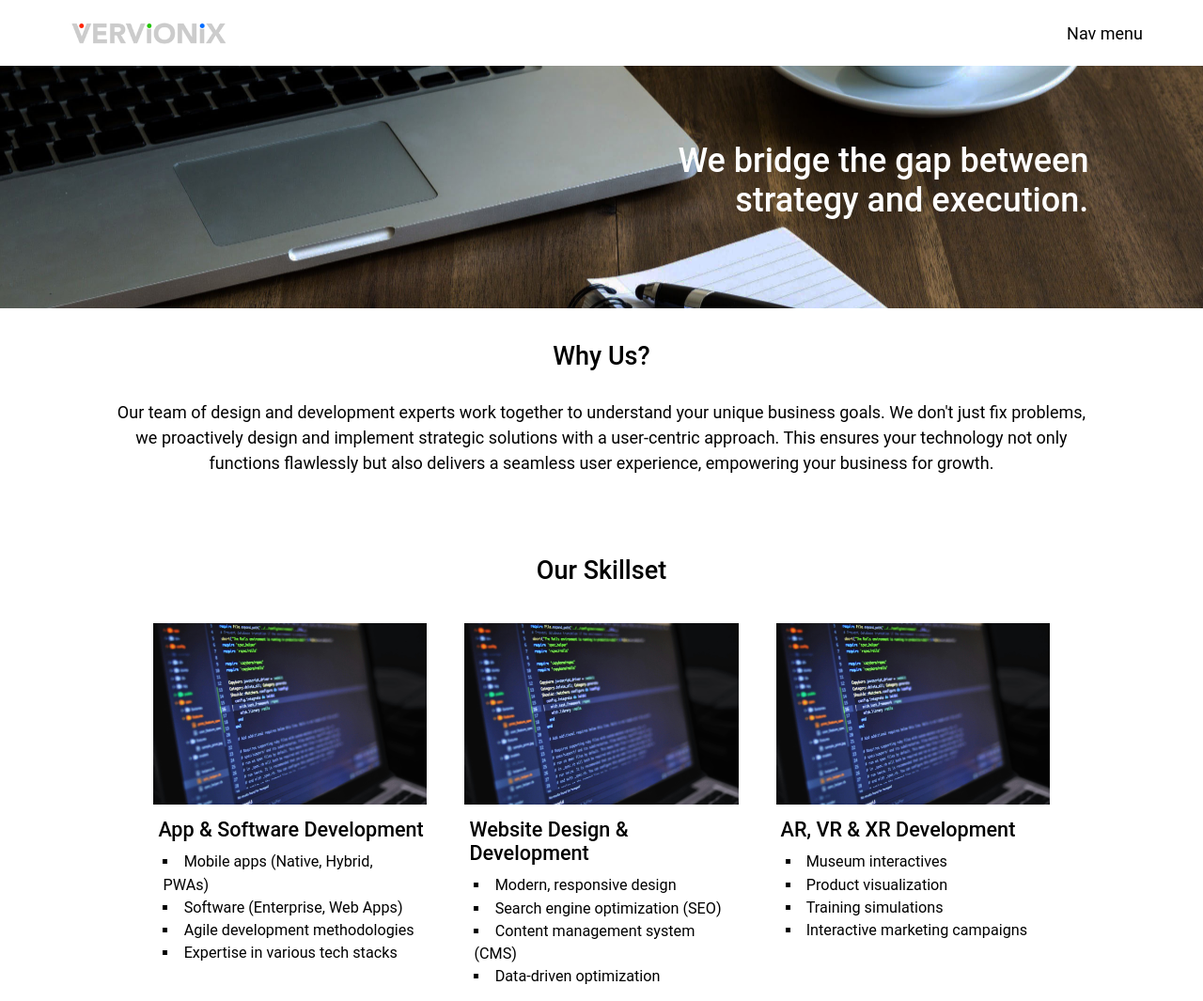
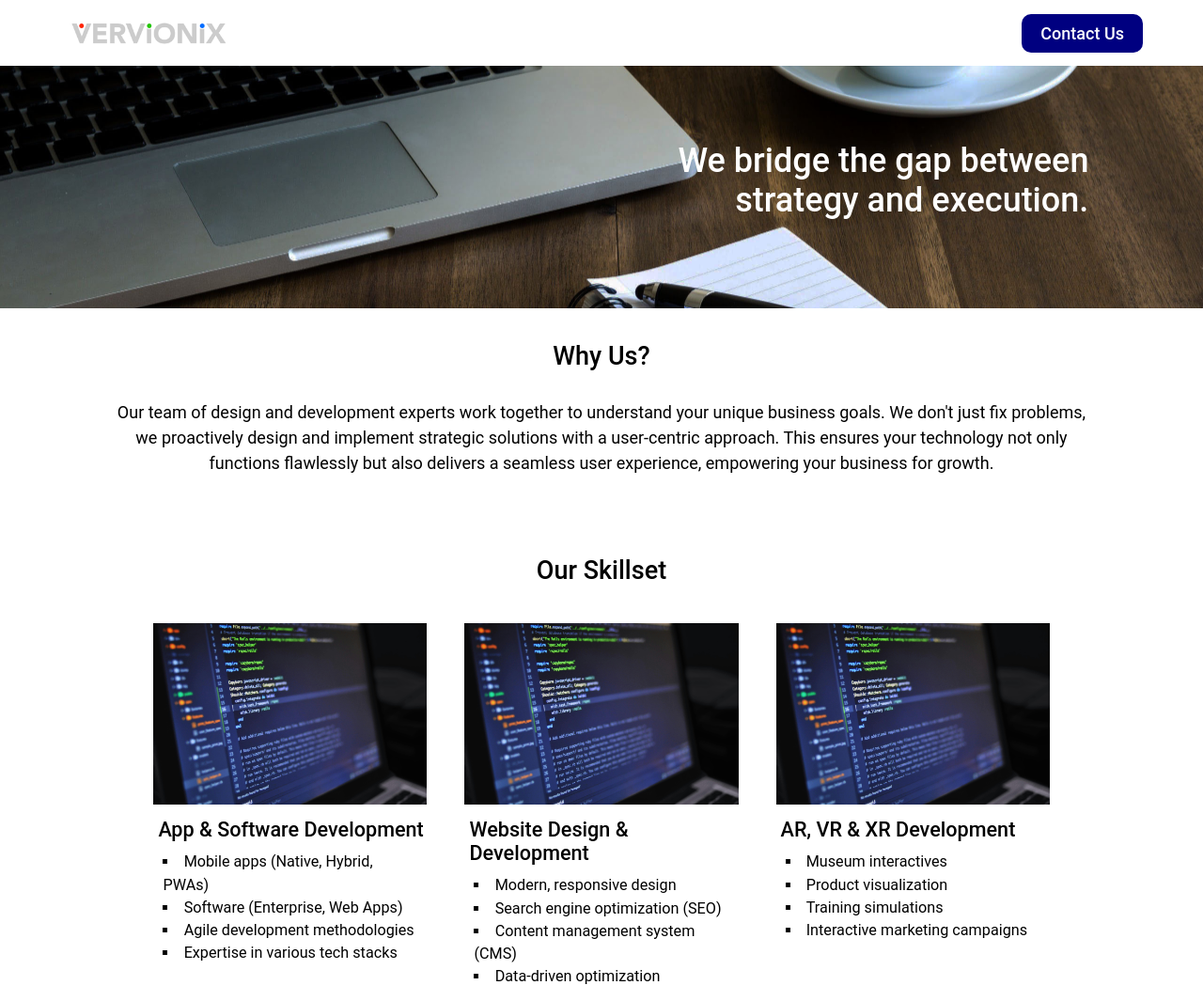
Before and after one commit to Vervionix/vervionix.github.io, a plain HTML site: page index.html in a window 1280 px wide. Shown: the top 1065 px of the page at 94% size. Drawn offline with Linux system fonts and the light colour scheme; a script that the page names is missing.

Commit message:
added nav button for contact

```diff
--- a/index.html
+++ b/index.html
@@ -21,7 +21,9 @@
                 <img src="assets/vx-menu-logo.png" alt="Vervionix Logo">
             </div>
             <div id="navmenu">
-                Nav menu
+                <a href="#cta">
+                    <div class="navbutton">Contact Us</div>
+                </a>
             </div>
         </div>
     </div>
--- a/style/main.css
+++ b/style/main.css
@@ -27,6 +27,8 @@
   box-sizing: border-box;
   margin: 0;
   padding: 0;
+
+  scroll-behavior: smooth;
 }
 
 body {
@@ -38,11 +40,15 @@ body {
 
   background-color: var(--page-background);
 
-  scroll-behavior: smooth;
+
 }
 
 p {
   line-height: 1.5;
+}
+
+a{
+  text-decoration: none;
 }
 
 
@@ -98,6 +104,16 @@ p {
 #topnav-logo img{
   object-fit: contain;
   height: 100%;
+}
+
+.navbutton {
+  background-color: navy;
+  color: white;
+
+  font-weight: 470;
+
+  padding: 10px 20px;
+  border-radius: 10px;
 }
 
 
```
